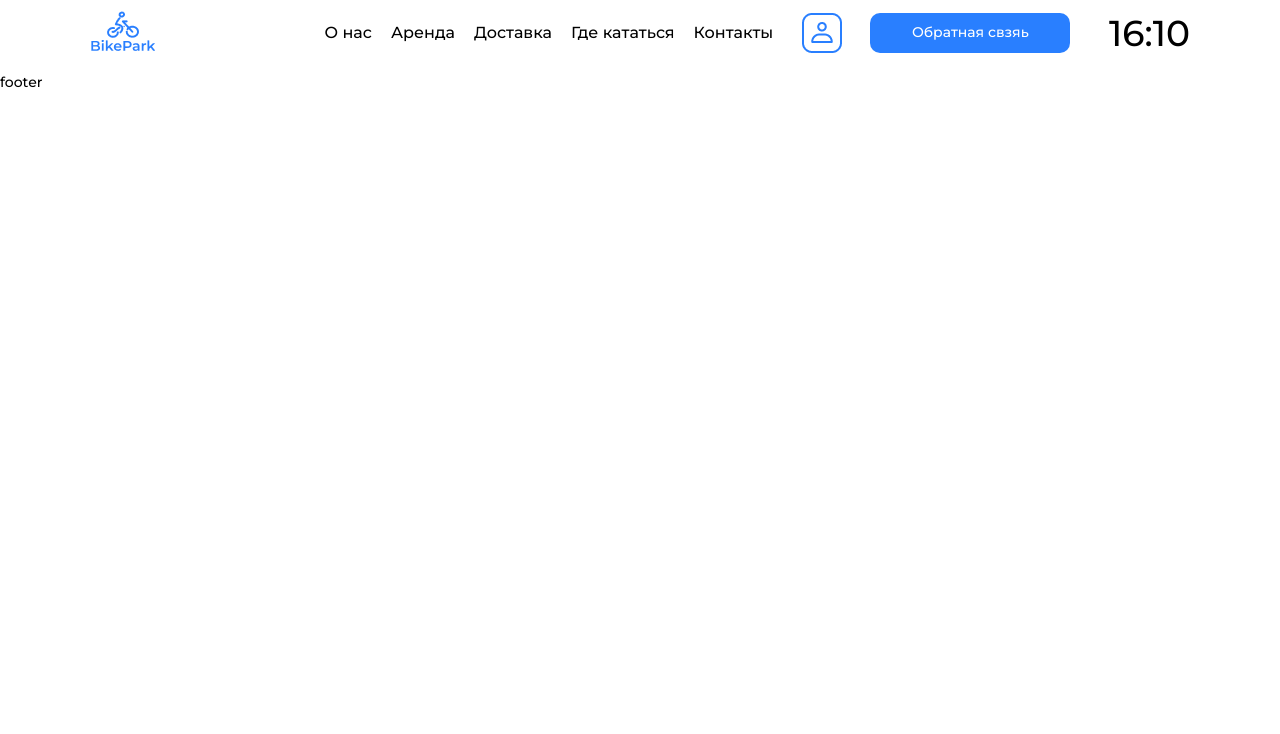
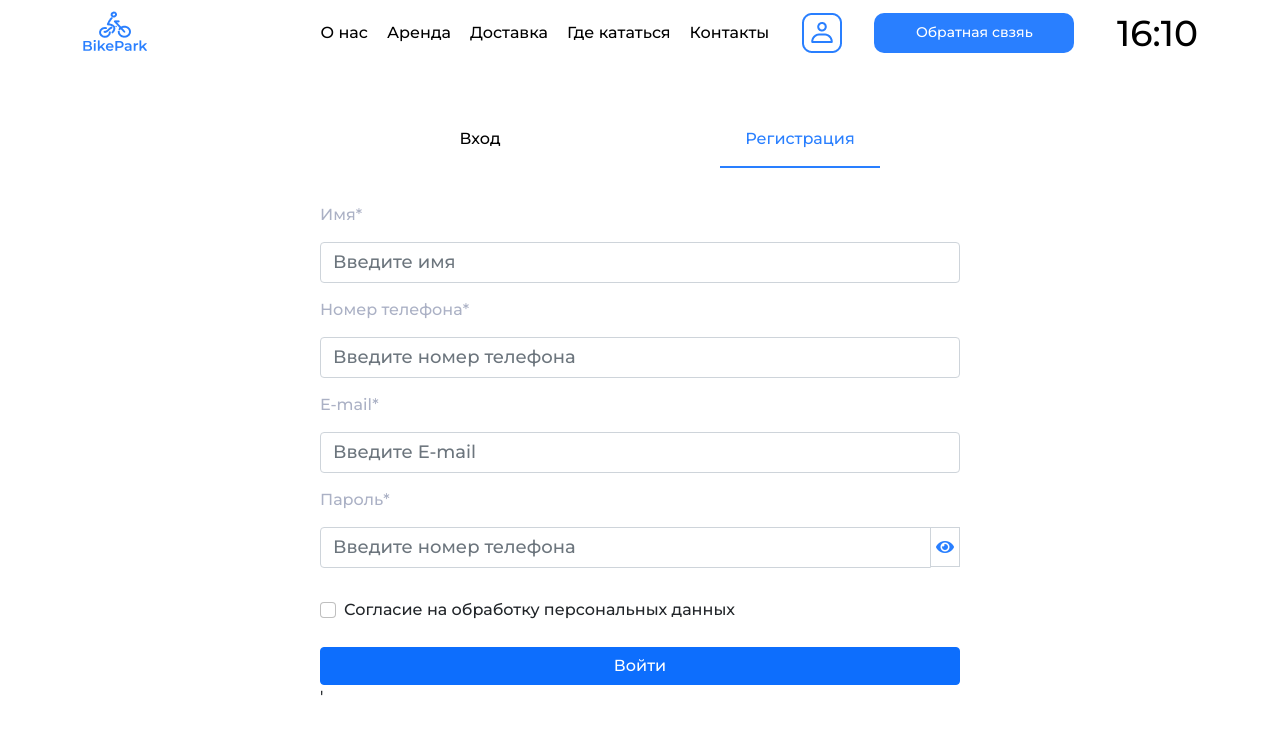
Before and after one commit to kasymjaparov/bikepark, a React (Create React App) app: page /auth/registr in a window 1280 px wide. Shown: the top 734 px of the page. Built offline with nearby package versions, Linux system fonts and the light colour scheme; the HTML template or start-up script is replaced by a standard one.

Commit message:
add layout login and registration form

```diff
--- a/package.json
+++ b/package.json
@@ -3,8 +3,13 @@
   "version": "0.1.0",
   "private": true,
   "dependencies": {
+    "bootstrap": "^5.1.1",
+    "node-sass": "^6.0.1",
     "react": "^17.0.2",
+    "react-bootstrap": "^2.0.0-rc.0",
     "react-dom": "^17.0.2",
+    "react-router": "^5.2.1",
+    "react-router-dom": "^5.3.0",
     "react-scripts": "4.0.3",
     "web-vitals": "^1.1.2"
   },
--- a/public/index.html
+++ b/public/index.html
@@ -10,7 +10,14 @@
       href="https://fonts.googleapis.com/css2?family=Montserrat:wght@500;700&display=swap"
       rel="stylesheet"
     />
-    <title>React App</title>
+    <link rel="shortcut icon" href="./logo.ico" type="image/x-icon" />
+    <link
+      rel="stylesheet"
+      href="https://cdnjs.cloudflare.com/ajax/libs/font-awesome/5.15.3/css/all.min.css"
+      integrity="sha512-iBBXm8fW90+nuLcSKlbmrPcLa0OT92xO1BIsZ+ywDWZCvqsWgccV3gFoRBv0z+8dLJgyAHIhR35VZc2oM/gI1w=="
+      crossorigin="anonymous"
+    />
+    <title>Bike Park</title>
   </head>
   <body>
     <div id="root"></div>
--- a/src/App.js
+++ b/src/App.js
@@ -1,15 +1,19 @@
+import "bootstrap/dist/css/bootstrap.min.css";
 import Header from "./components/Header/Header"
 import Container from "./components/Container"
-import Footer from "./components/Footer/Footer"
+// import Footer from "./components/Footer/Footer"
+import { BrowserRouter } from "react-router-dom"
+import CommonRoute from "./routes/CommonRoute.js"
 
 function App() {
   return (
-    <>
+    <BrowserRouter>
       <Container>
         <Header />
+        <CommonRoute />
       </Container>
-      <Footer />
-    </>
+      {/* <Footer /> */}
+    </BrowserRouter>
   )
 }
 
--- a/src/components/Header/Header.js
+++ b/src/components/Header/Header.js
@@ -2,6 +2,7 @@ import React, { useEffect, useState } from "react"
 import "./Header.css"
 import logo from "../../assets/icons/logo.png"
 import login from "../../assets/icons/login.png"
+import { NavLink } from "react-router-dom"
 
 const Header = () => {
   const date = new Date()
@@ -16,9 +17,9 @@ const Header = () => {
 
   return (
     <div className={"header"}>
-      <h1 className={"header__title"}>
+      <NavLink to="/" className={"header__title"}>
         <img src={logo} alt='logo bike park' />{" "}
-      </h1>
+      </NavLink>
       <div className={"header__links"}>
         <div className={"header__links-item"}>О нас</div>
         <div className={"header__links-item"}>Аренда</div>
@@ -26,9 +27,9 @@ const Header = () => {
         <div className={"header__links-item"}>Где кататься</div>
         <div className={"header__links-item"}>Контакты</div>
       </div>
-      <div className={"header__authLinks"}>
+      <NavLink to='/auth' className={"header__authLinks"}>
         <img src={login} alt='login' />
-      </div>
+      </NavLink>
       <div className={"header__feedback"}>Обратная свзяь</div>
       <div className={"header__date"}>
         {changeTime.getHours() < 10
--- /dev/null
+++ b/src/components/Login/Login.js
@@ -0,0 +1,39 @@
+import React from "react"
+import { InputGroup, FormControl, Button } from "react-bootstrap"
+import "../../pages/Auth/Auth.css"
+
+export default function Login() {
+  const [show, setShow] = React.useState(false)
+
+  return (
+    <form className='login'>
+      <span className='auth_label'>Номер телефона*</span>
+      <InputGroup>
+        <FormControl
+          className='auth_input'
+          placeholder='Введите номер телефона'
+        />
+      </InputGroup>
+
+      <span className='auth_label'>Пароль*</span>
+      <InputGroup>
+        <FormControl
+          className='auth_input'
+          placeholder='Введите номер телефона'
+          type={!show ? "password" : "text"}
+          autoComplete='on'
+        />
+        <b>
+          <i
+            onClick={() => setShow(!show)}
+            className={!show ? "fas fa-eye" : "fas fa-eye-slash"}
+          ></i>
+        </b>
+      </InputGroup>
+
+      <Button className='auth_btn' variant='primary'>
+        Войти
+      </Button>
+    </form>
+  )
+}
--- /dev/null
+++ b/src/components/Registration/Registration.js
@@ -0,0 +1,49 @@
+import React from "react"
+import "../../pages/Auth/Auth.css"
+import { InputGroup, FormControl, Form, Button } from "react-bootstrap"
+
+export default function Login() {
+  const [show, setShow] = React.useState(false)
+  return (
+    <form className='registration'>
+      <span className='auth_label'>Имя*</span>
+      <InputGroup>
+        <FormControl className='auth_input' placeholder='Введите имя' />
+      </InputGroup>
+      <span className='auth_label'>Номер телефона*</span>
+      <InputGroup>
+        <FormControl
+          className='auth_input'
+          placeholder='Введите номер телефона'
+        />
+      </InputGroup>
+      <span className='auth_label'>E-mail*</span>
+      <InputGroup>
+        <FormControl className='auth_input' placeholder='Введите E-mail' />
+      </InputGroup>
+      <span className='auth_label'>Пароль*</span>
+      <InputGroup>
+        <FormControl
+          className='auth_input'
+          placeholder='Введите номер телефона'
+          type={!show ? "password" : "text"}
+          autoComplete='on'
+        />
+        <b>
+          <i
+            onClick={() => setShow(!show)}
+            className={!show ? "fas fa-eye" : "fas fa-eye-slash"}
+          ></i>
+        </b>
+      </InputGroup>
+      <Form.Check
+        type='checkbox'
+        label='Согласие на обработку персональных данных'
+      />
+      <Button className='auth_btn' variant='primary'>
+        Войти
+      </Button>
+      '
+    </form>
+  )
+}
--- a/src/index.css
+++ b/src/index.css
@@ -20,6 +20,7 @@ a:focus,
 a:active {
   outline: none;
 }
+
 nav,
 footer,
 header,
@@ -35,6 +36,7 @@ body {
   -ms-text-size-adjust: 100%;
   -moz-text-size-adjust: 100%;
   -webkit-text-size-adjust: 100%;
+  background: #F2F4F7;
 }
 input,
 button,
--- /dev/null
+++ b/src/pages/Auth/Auth.css
@@ -0,0 +1,62 @@
+.auth {
+  margin: 62px 0px 0px 0px;
+  display: flex;
+  justify-content: center;
+}
+.auth_block {
+  width: 640px;
+  border-radius: 15px;
+}
+.auth_links {
+  display: flex;
+  margin: 0px 0px 35px 0px;
+}
+.auth_links_item {
+  width: 50%;
+  display: flex;
+  justify-content: center;
+  color: black;
+  text-decoration: none;
+}
+.auth_links_item-active {
+  color: #297fff;
+  border-bottom: 2px solid #297fff;
+  padding-bottom: 15px;
+}
+.auth_input {
+  margin: 15px 0px 15px 0px;
+  font-size: 18px;
+}
+.auth_btn {
+  width: 100%;
+  margin: 25px 0px 0px 0px;
+}
+.auth_label {
+  color: #abb1c5;
+  font-size: 16px;
+}
+b {
+  margin: 15px 0px 0px 0px;
+  color: #297fff;
+  height: 40px;
+  width: 30px;
+  border: 1px solid #ced4da;
+  display: flex;
+  justify-content: center;
+  align-items: center;
+  cursor: pointer;
+}
+.form-check {
+  margin: 15px 0px 0px 0px;
+  cursor: pointer;
+}
+@media (max-width: 768px) {
+  .auth_input {
+    font-size: 16px;
+  }
+  .auth_label {
+    font-size: 14px;
+  }
+}
+@media (max-width: 500px) {
+}
--- /dev/null
+++ b/src/pages/Auth/Auth.js
@@ -0,0 +1,38 @@
+import React from "react"
+import { Route, NavLink } from "react-router-dom"
+import "./Auth.css"
+import Login from "../../components/Login/Login"
+import Registration from "../../components/Registration/Registration"
+
+export default function Auth() {
+  return (
+    <div className='auth'>
+      <div className='auth_block'>
+        <div className='auth_links'>
+          <div className='auth_links_item'>
+            <NavLink
+              to='/auth'
+              className='auth_links_item'
+              activeClassName='auth_links_item-active'
+              exact
+            >
+              Вход
+            </NavLink>
+          </div>
+          <div className='auth_links_item'>
+            <NavLink
+              to='/auth/registr'
+              className='auth_links_item'
+              activeClassName='auth_links_item-active'
+              exact
+            >
+              Регистрация
+            </NavLink>
+          </div>
+        </div>
+        <Route path='/auth' component={Login} exact />
+        <Route path='/auth/registr' component={Registration} exact />
+      </div>
+    </div>
+  )
+}
--- /dev/null
+++ b/src/pages/Main/Main.js
@@ -0,0 +1,5 @@
+import React from "react"
+
+export default function Main() {
+  return <div className='main'>main</div>
+}
--- /dev/null
+++ b/src/routes/CommonRoute.js
@@ -0,0 +1,26 @@
+import React from "react"
+import Main from "../pages/Main/Main"
+import Auth from "../pages/Auth/Auth"
+import { Route, Redirect, Switch } from "react-router-dom"
+
+export default function CommonRoute() {
+  // const commonRoutes = [
+  //   { path: "/", component: Main },
+  //   { path: "/auth", component: Auth },
+  // ]
+  return (
+    <Switch>
+      {/* {commonRoutes.map(item => (
+        <Route
+          key={item.path}
+          path={item.path}
+          component={item.component}
+          exact={true}
+        />
+      ))} */}
+      <Route path='/' component={Main} exact={true} />
+      <Route path='/auth' component={Auth} />
+      <Redirect to='/auth' />
+    </Switch>
+  )
+}
```
Also changed, not shown: src/routes/PrivateRoute.js (added, +21 -0 lines), 2 other files (tests, documents, lock files or other folders). Lines whose indentation alone changed are shown as unchanged.
